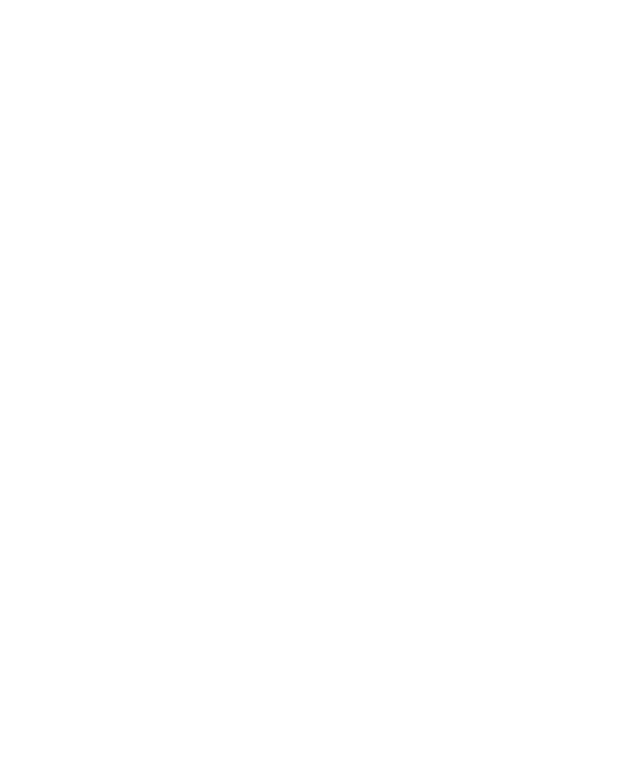
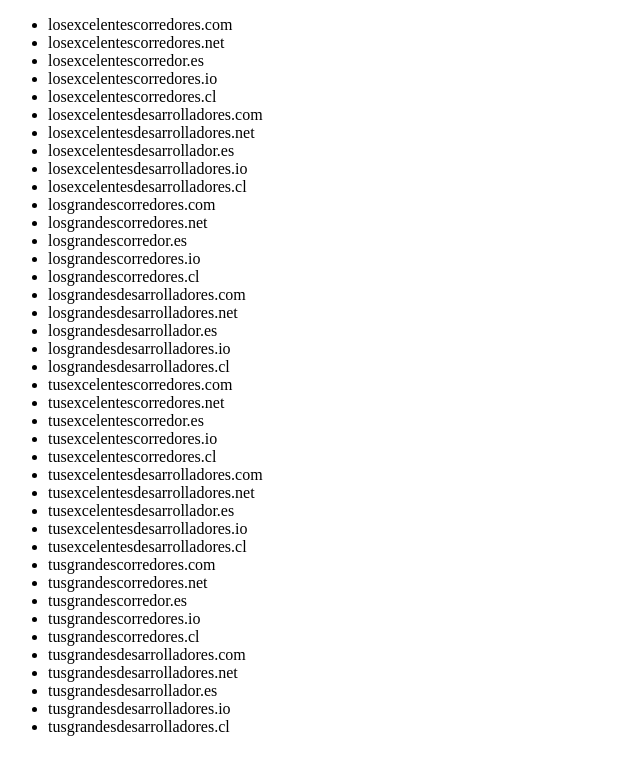
Before and after one commit to tonycq/Generador-de-Nombres-de-Dominios-, a plain HTML site: page index.html in a window 1280 px wide. Shown: the whole page, without its empty margins (0-640 px from the left). Drawn offline with Linux system fonts and the light colour scheme.

Commit message:
creacion de la  funcion mostrarDominios para mostrar los dominios en el navegar

```diff
--- a/app.js
+++ b/app.js
@@ -2,10 +2,12 @@ let pronombre = ["los", "tus"];
   let adjetivo = ["excelentes", "grandes"];
   let sustantivo = ["Corredores", "desarrolladores"];
   let extensiones = [".com", ".net", ".es", ".io", ".cl"];
+  let listaDeDominios =[]  // array vacío para guardar los dominios
+
 
   function generadorDominios() {
 
-
+   listaDeDominios = []; // ← evita duplicados si se vuelve a ejecutar
 
     for(let p = 0; p< pronombre.length; p++) {
 
@@ -14,14 +16,25 @@ function generadorDominios() {
       for(let s = 0; s < sustantivo.length; s ++) {
 
       for(let e = 0; e < extensiones.length; e ++){
-     validarHack(pronombre[p], adjetivo[a], sustantivo[s].toLowerCase(), extensiones[e]);
+
+    let dominio = validarHack(
+      pronombre[p],
+      adjetivo[a],
+      sustantivo[s].toLowerCase(),
+       extensiones[e]
+      );
+    listaDeDominios.push(dominio); // guardamos el string devuelto
+
 
     }
       }
         }
           }
 
+          return listaDeDominios  // la función devuelve el array
+
               }
+
 
     function validarHack (p,a,s,e){
 
@@ -30,14 +43,26 @@ function generadorDominios() {
       if (s.endsWith( eSinPunto)){
   let hack = s.slice(0,s.length - eSinPunto.length) + '.'+eSinPunto
   console.log(p+a+hack)
+  return p+a+hack   // devolvemos el dominio con hack
 
   }else {
     console.log(p+a+s+e)
+    return p+a+s+e // // devolvemos el dominio
       }
 
           }
+          // esta función se ejecuta al cargar la página
+  document.body.onload = mostrarDominios;
+  function mostrarDominios() {
 
+    const lista = generadorDominios() // obtencion del array
+    const ul = document.createElement('ul') // creacion de la lista <ul>
 
+    lista.forEach(dominio => {
+      const li = document.createElement("li"); // cada <li>
+      li.textContent = dominio;                // se agrega el texto
+      ul.appendChild(li);                      // se agrega al ul
+    });
 
-
-generadorDominios();
+    document.body.appendChild(ul); // se agrega la lista completa al body
+  }
--- a/index.html
+++ b/index.html
@@ -6,6 +6,9 @@
     <title>Generador de Nombres de Dominios</title>
 </head>
 <body>
+    <div>
+    <script src="app.js"></script>
+    </div>
 
 </body>
 </html>
```
Lines whose indentation alone changed are shown as unchanged.
